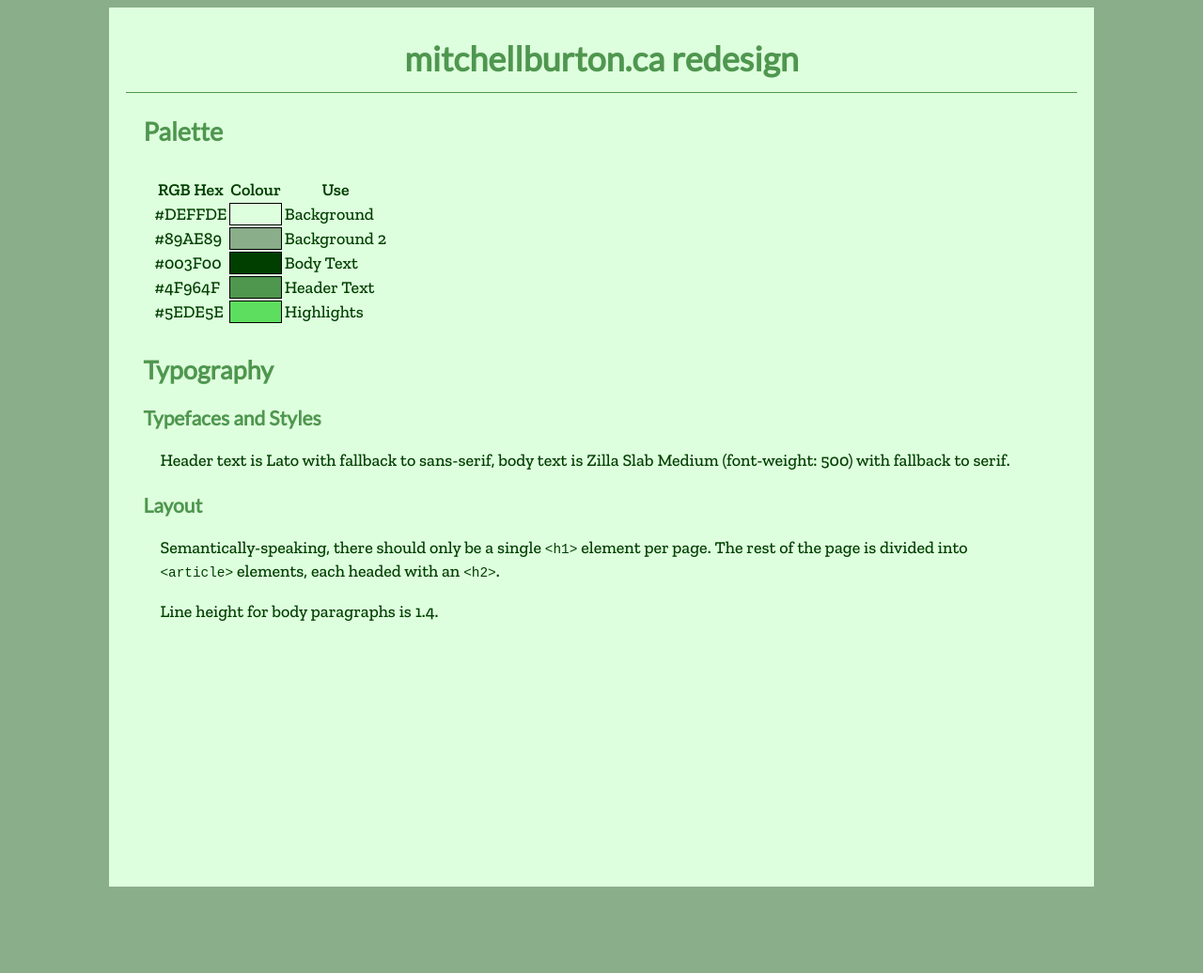
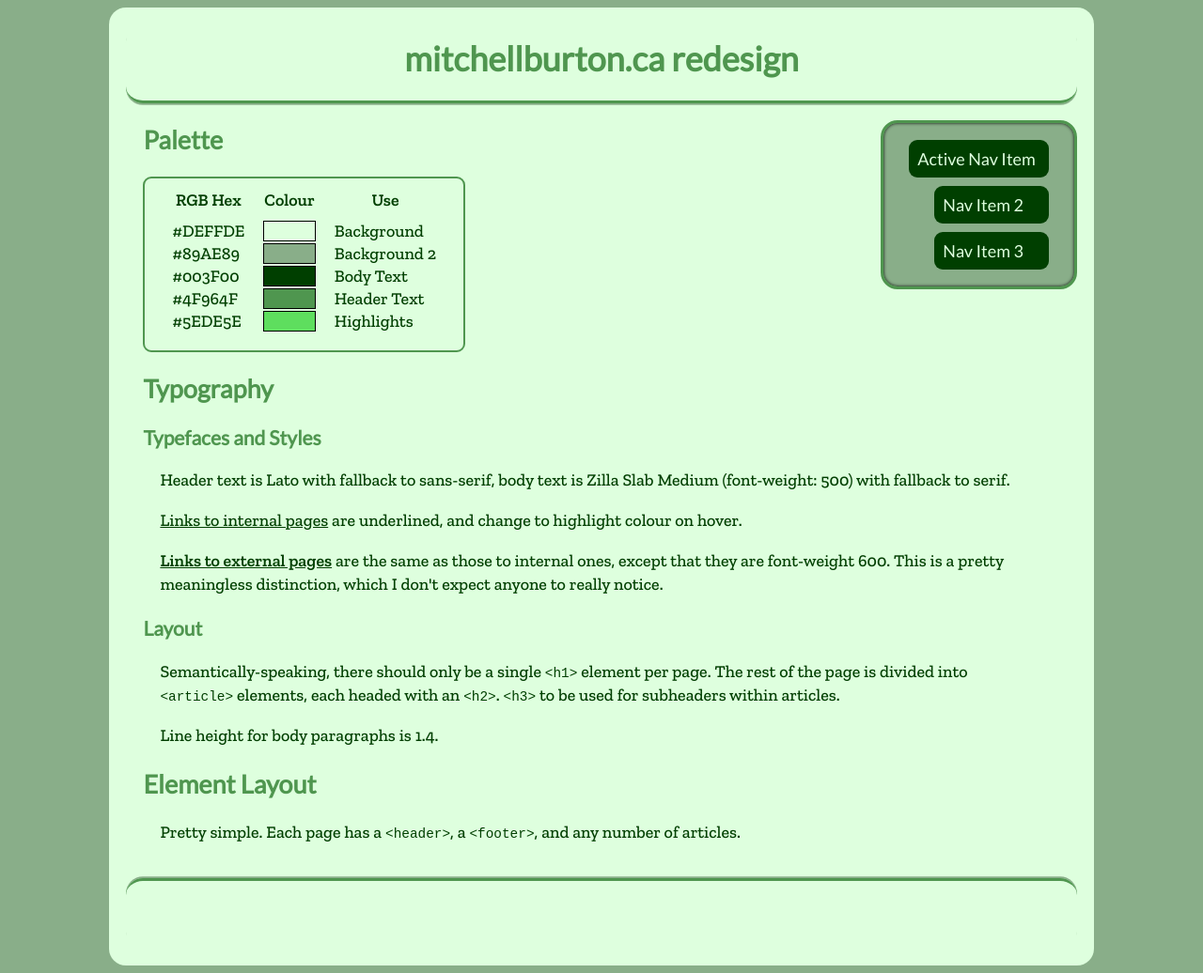
Before and after one commit to Perfect5th/perfect5th.github.io, a Jekyll site: the page redesign.html, which Jekyll copies as it is, in a window 1280 px wide. Shown: the whole page at 94% size. Built offline with Jekyll 4.4.1, drawn with Linux system fonts in a browser that asks for light colours; before the commit the page ends 952 px from its top, so only the background shows below that.

Commit message:
pretty much done redesign - now to move to prod pages

```diff
--- a/redesign.css
+++ b/redesign.css
@@ -21,18 +21,31 @@
 
 main {
     background-color: #DEFFDE;
+    border-radius: 1rem;
     margin: auto;
     padding: 1em;
     width: 80%;
     min-height: 100vh;
 }
 
-article {
-    padding: 0 1em;
+header, footer {
+    min-height: 4rem
 }
 
-article p {
-    line-height: 1.4;
+header {
+    border-bottom: 3px solid #4F964F;
+    border-radius: 1rem;
+    box-shadow: 0 0.1rem #89AE89;
+}
+
+footer {
+    border-top: 3px solid #4F964F;
+    border-radius: 1rem;
+    box-shadow: 0 -0.1rem #89AE89;
+    margin-top: 2rem;
+}
+
+article {
     padding: 0 1em;
 }
 
@@ -42,12 +55,80 @@
 }
 
 h1 {
-    border-bottom: 1px solid #4F964F;
     line-height: 2em;
-    margin-top: 0;
+    margin: 0 0 0.5rem 0;
     text-align: center;
+}
+
+table {
+    border: 2px solid #4F964F;
+    border-radius: 0.5rem;
+    padding: 0.5rem 0.5rem 1rem 0.5rem;
+}
+
+th {
+    padding-bottom: 0.5rem;
+}
+
+td {
+    padding: 0 1rem;
+}
+
+p {
+    line-height: 1.4;
+    padding: 0 1em;
+}
+
+a {
+    color: inherit;
+}
+
+a:hover {
+    color: #5EDE5E;
+}
+
+a.external {
+    font-weight: 600;
 }
 
 code {
     font-size: 0.8em;
 }
+
+
+/* Nav selectors */
+
+aside {
+    background-color: #89AE89;
+    border: 3px solid #4F964F;
+    border-radius: 1rem;
+    box-shadow: inset 0 0 0.2rem black;
+    color: #DEFFDE;
+    float: right;
+    font-family: 'Lato', sans-serif;
+    margin: 1rem 0 1rem 1rem;
+    min-width: 20%;
+}
+
+aside ul {
+    list-style: none;
+    padding: 0 1rem;
+}
+
+aside li {
+    background-color: #003F00;
+    border-radius: 0.5rem;
+    cursor: pointer;
+    margin: 0.5rem;
+    margin-left: 2rem;
+    padding: 0.5rem;
+    transition: margin-left 1s;
+}
+
+aside li.active {
+    margin-left: 0.5rem;
+}
+
+aside li:hover {
+    margin-left: 0.5rem;
+}
--- a/redesign.html
+++ b/redesign.html
@@ -13,9 +13,19 @@
         <h1>mitchellburton.ca redesign</h1>
       </header>
 
+      <aside>
+        <nav>
+          <ul>
+            <li class="active">Active Nav Item</li>
+            <li>Nav Item 2</li>
+            <li>Nav Item 3</li>
+          </ul>
+        </nav>
+      </aside>
+
       <article>
         <h2>Palette</h2>
-        <table style="padding: 0.5em;">
+        <table>
           <thead>
             <th>RGB Hex</th>
             <th>Colour</th>
@@ -58,16 +68,35 @@
           Header text is Lato with fallback to sans-serif, body text is Zilla Slab
           Medium (font-weight: 500) with fallback to serif.
         </p>
+        <p>
+          <a href="#">Links to internal pages</a> are underlined, and change to
+          highlight colour on hover.
+        </p>
+        <p>
+          <a href="#" class="external">Links to external pages</a> are the same
+          as those to internal ones, except that they are font-weight 600. This
+          is a pretty meaningless distinction, which I don't expect anyone to
+          really notice.
+        </p>
         <h3>Layout</h3>
         <p>
           Semantically-speaking, there should only be a single <code>&lt;h1&gt;</code>
           element per page. The rest of the page is divided into <code>&lt;article&gt;</code>
-          elements, each headed with an <code>&lt;h2&gt;</code>.
+          elements, each headed with an <code>&lt;h2&gt;</code>. <code>&lt;h3&gt;</code>
+          to be used for subheaders within articles.
         </p>
         <p>Line height for body paragraphs is 1.4.</p>
       </article>
 
+      <article>
+        <h2>Element Layout</h2>
+        <p>
+          Pretty simple. Each page has a <code>&lt;header&gt;</code>, a
+          <code>&lt;footer&gt;</code>, and any number of articles.
+        </p>
+      </article>
+
+      <footer></footer>
     </main>
-
   </body>
 </html>
```
